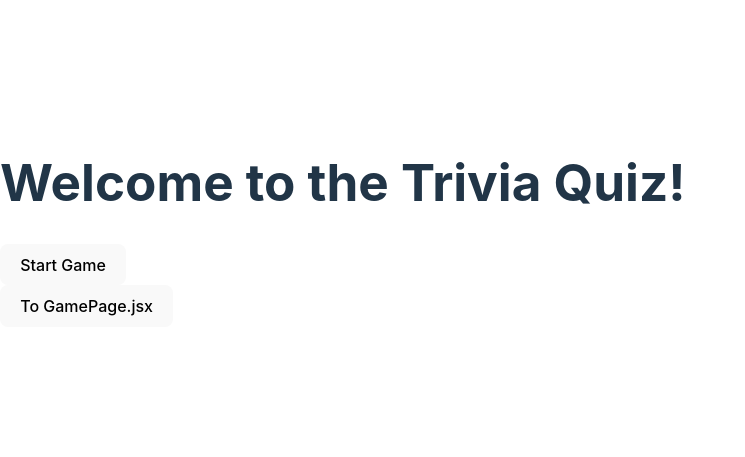
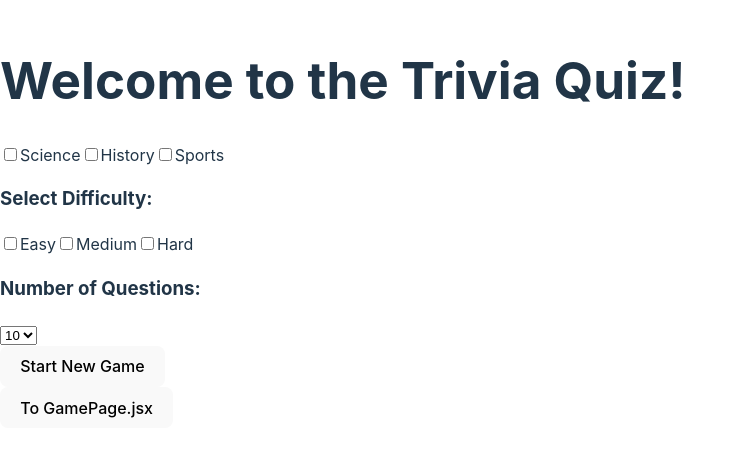
Before and after one commit to gacetta/trivia-quiz-app-react, a React (Vite) app: page / in a window 1280 px wide. Shown: the part 177-634 px from the top of the page, without its empty margins (0-745 px from the left). Built offline with nearby package versions, Linux system fonts and the light colour scheme.

Commit message:
add: state for LandingPage

```diff
--- a/src/pages/LandingPage.jsx
+++ b/src/pages/LandingPage.jsx
@@ -3,14 +3,116 @@ import { useState } from 'react';
 import { useNavigate } from 'react-router-dom';
 
 const LandingPage = () => {
+    const navigate = useNavigate();
 
+    // Manage State - categories, difficulty, numQuestions
+    const [categories, setCategories] = useState([]);
+    const [difficulty, setDifficulty] = useState([]);
+    const [numQuestions, setNumQuestions] = useState(10);
+
+    // Handle Category Change (checkboxes)
+    const handleCategoryChange = (event) => {
+        const value = event.target.value;
+        setCategories(prev =>
+            prev.includes(value) ? prev.filter(item => item !== value) : [...prev, value]
+        );
+    };
+
+    // Handle Difficulty Change (checkboxes)
+    const handleDifficultyChange = (event) => {
+        const value = event.target.value;
+        setDifficulty(prev =>
+            prev.includes(value) ? prev.filter(item => item !== value) : [...prev, value]
+        );
+    };
+
+    // Handle number of questions (dropdown)
+    const handleNumQuestionsChange = (event) => {
+        setNumQuestions(event.target.value)
+    }
+
+    // On form submission, navigate to the game page and pass data
+    const handleStartGame = (event) => {
+        event.preventDefault();
+
+        // on button press, navigate to the GamePage and pass selected state
+        navigate('/game', {
+            state: {
+                categories,
+                difficulty,
+                numQuestions
+            }
+        });
+    };
 
     return (
     <div>
         <h1>Welcome to the Trivia Quiz!</h1>
-        <form>
-        {/* Add your form elements for categories, difficulty, and question count here */}
-        <button type="submit">Start Game</button>
+        <form onSubmit={handleStartGame}>
+            {/* Categories */}
+            <label>
+                <input
+                    type="checkbox"
+                    value="Science"
+                    onChange={handleCategoryChange}
+                />
+                Science
+            </label>
+            <label>
+                <input
+                    type="checkbox"
+                    value="History"
+                    onChange={handleCategoryChange}
+                />
+                History
+            </label>
+            <label>
+                <input
+                    type="checkbox"
+                    value="Sports"
+                    onChange={handleCategoryChange}
+                />
+                Sports
+            </label>
+            {/* Difficulty */}
+            <div>
+                <h3>Select Difficulty:</h3>
+                <label>
+                    <input
+                        type="checkbox"
+                        value="Easy"
+                        onChange={handleDifficultyChange}
+                    />
+                    Easy
+                </label>
+                <label>
+                    <input
+                        type="checkbox"
+                        value="Medium"
+                        onChange={handleDifficultyChange}
+                    />
+                    Medium
+                </label>
+                <label>
+                    <input
+                        type="checkbox"
+                        value="Hard"
+                        onChange={handleDifficultyChange}
+                    />
+                    Hard
+                </label>
+                </div>
+            {/* NumQuestions */}
+            <div>
+                <h3>Number of Questions:</h3>
+                <select value={numQuestions} onChange={handleNumQuestionsChange}>
+                    <option value="5">5</option>
+                    <option value="10">10</option>
+                    <option value="15">15</option>
+                    <option value="20">20</option>
+                </select>
+            </div>
+            <button type="submit">Start New Game</button>
         </form>
         <nav>
         <Link to='/game'>
```
